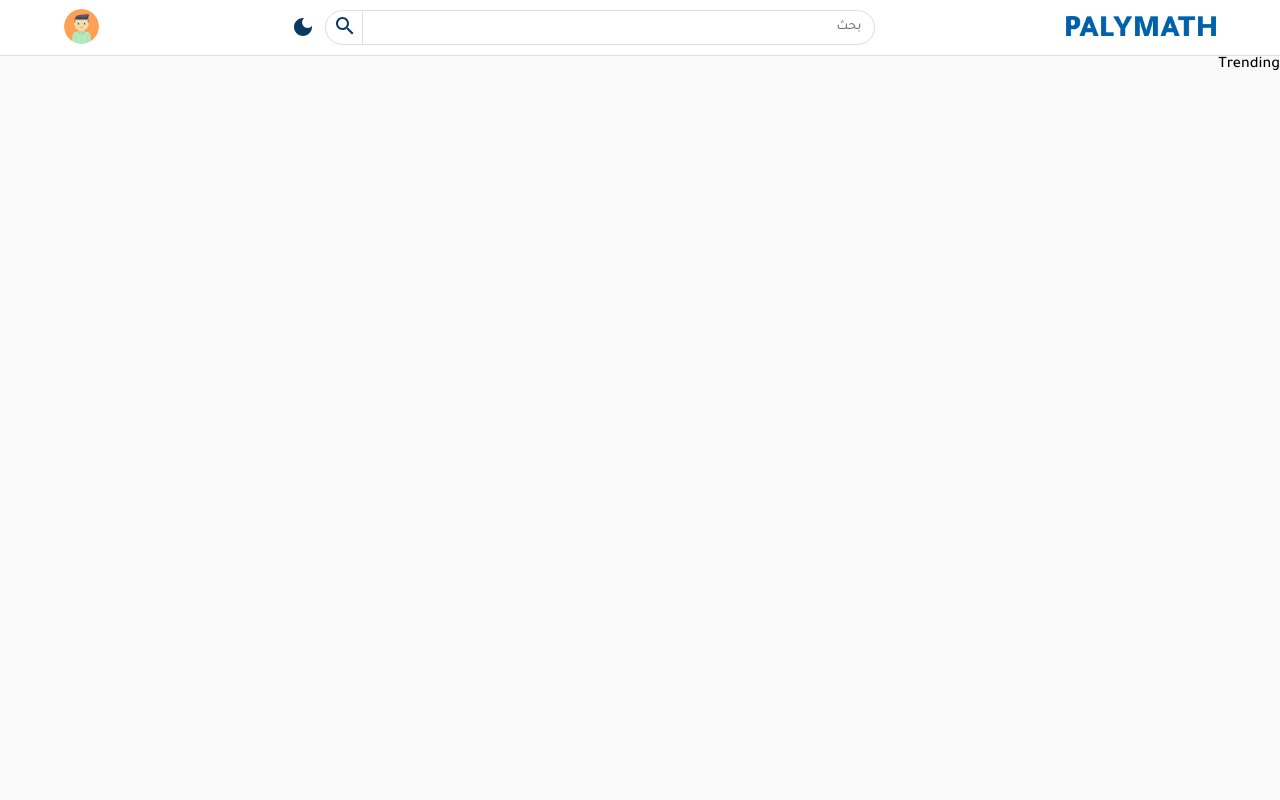
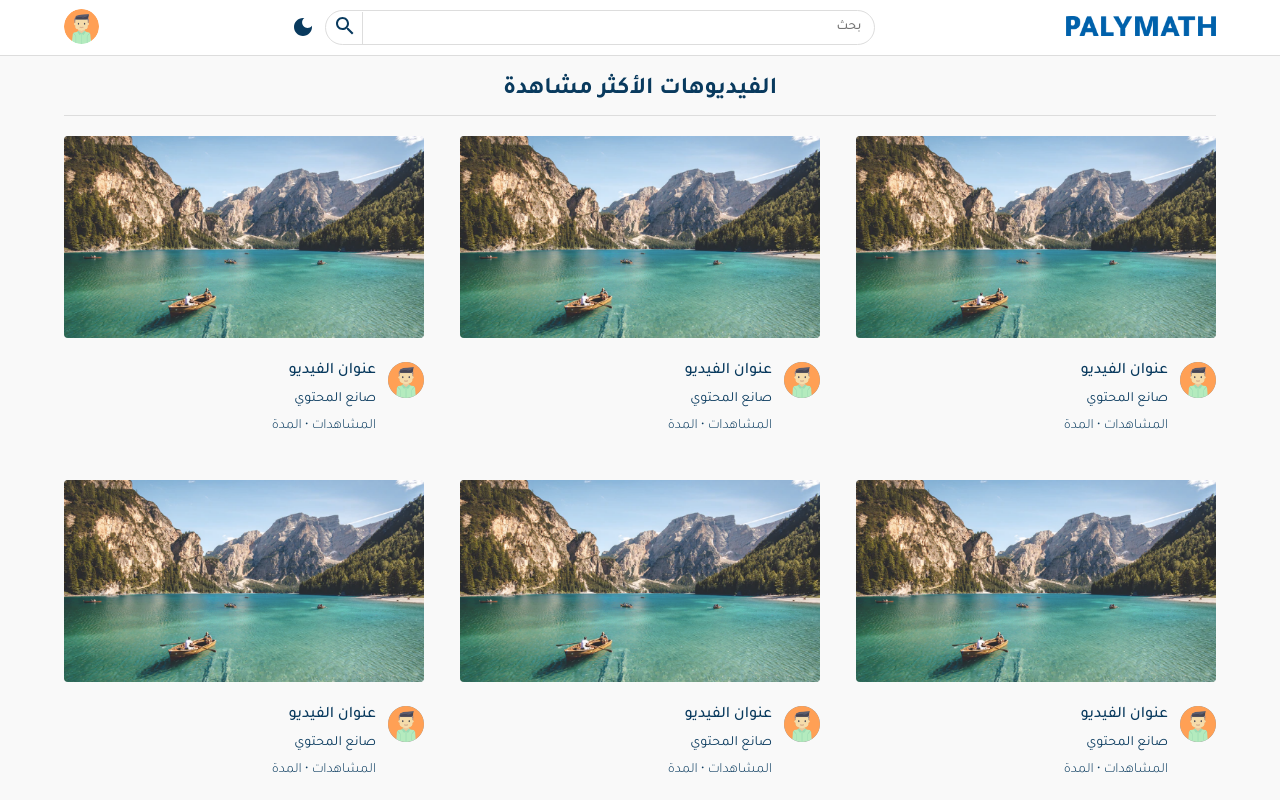
Before and after one commit to Mohamed-Behery/palymath-video-sharing-platform, a React (Create React App) app: page /trending in a window 1280 px wide. Shown: the top 800 px of the page. Built offline with nearby package versions, Linux system fonts and the light colour scheme.

Commit message:
Added Following and Trending Pages

```diff
--- a/src/pages/Following.jsx
+++ b/src/pages/Following.jsx
@@ -1,6 +1,53 @@
+import { styled } from "styled-components";
+import Card from "../components/Card";
+
+const Container = styled.div`
+  padding: 20px 5%;
+`;
+const Cards = styled.div`
+  display: flex;
+  justify-content: space-between;
+  flex-wrap: wrap;
+  margin-top: 20px;
+  @media screen and (max-width: 799px) {
+    justify-content: center;
+  }
+`;
+const Title = styled.h3`
+  color: ${({ theme }) => theme.text};
+  font-size: 24px;
+  text-align: center;
+`;
+const Hr = styled.hr`
+  background: ${({ theme }) => theme.border};
+  border: 0;
+  height: 1px;
+  margin: 10px 0;
+`;
 
 export default function Following() {
   return (
-    <div>Following</div>
-  )
+    <Container>
+      <Title>أحدث الفيديوهات</Title>
+      <Hr />
+      <Cards>
+        <Card />
+        <Card />
+        <Card />
+        <Card />
+        <Card />
+        <Card />
+        <Card />
+        <Card />
+        <Card />
+        <Card />
+        <Card />
+        <Card />
+        <Card />
+        <Card />
+        <Card />
+        <Card />
+      </Cards>
+    </Container>
+  );
 }
--- a/src/pages/Trending.jsx
+++ b/src/pages/Trending.jsx
@@ -1,6 +1,53 @@
+import { styled } from "styled-components";
+import Card from "../components/Card";
+
+const Container = styled.div`
+  padding: 20px 5%;
+`;
+const Cards = styled.div`
+  display: flex;
+  justify-content: space-between;
+  flex-wrap: wrap;
+  margin-top: 20px;
+  @media screen and (max-width: 799px) {
+    justify-content: center;
+  }
+`;
+const Title = styled.h3`
+  color: ${({ theme }) => theme.text};
+  font-size: 24px;
+  text-align: center;
+`;
+const Hr = styled.hr`
+  background: ${({ theme }) => theme.border};
+  border: 0;
+  height: 1px;
+  margin: 10px 0;
+`;
 
 export default function Trending() {
   return (
-    <div>Trending</div>
-  )
+    <Container>
+      <Title>الفيديوهات الأكثر مشاهدة</Title>
+      <Hr />
+      <Cards>
+        <Card />
+        <Card />
+        <Card />
+        <Card />
+        <Card />
+        <Card />
+        <Card />
+        <Card />
+        <Card />
+        <Card />
+        <Card />
+        <Card />
+        <Card />
+        <Card />
+        <Card />
+        <Card />
+      </Cards>
+    </Container>
+  );
 }
```
